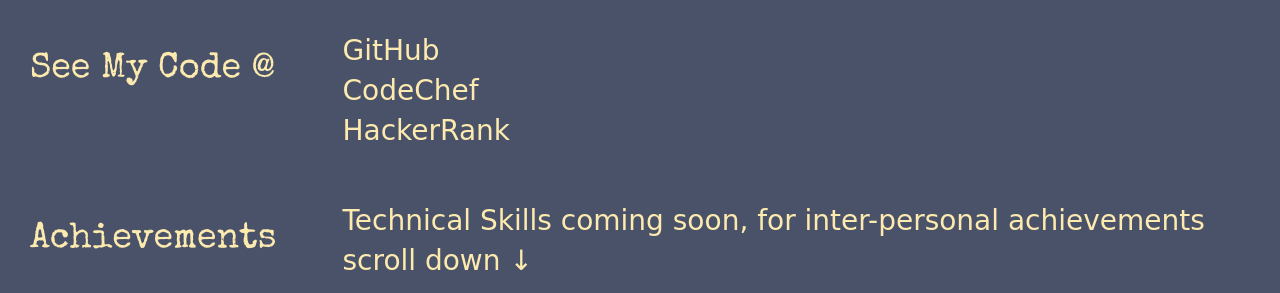
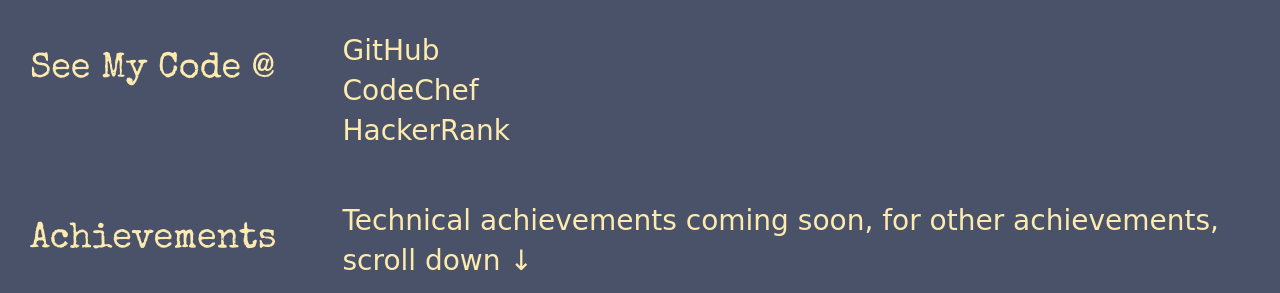
Before and after one commit to raunaksingwi/raunaksingwi.github.io, a plain HTML site: page skills-and-achievements.html in a window 1280 px wide. Shown: the part 659-952 px from the top of the page. Drawn offline with nearby package versions, Linux system fonts and the light colour scheme; a web font is replaced by a local one.

Commit message:
correct typo

```diff
--- a/skills-and-achievements.html
+++ b/skills-and-achievements.html
@@ -119,7 +119,7 @@
                     <h1>Achievements</h1>
                 </div>
                 <div class="col-xs-12 col-md-9">
-                    <p>Technical Skills coming soon, for inter-personal achievements scroll down ↓<br>
+                    <p>Technical achievements coming soon, for other achievements, scroll down ↓<br>
                     </p>
                 </div>
             </div>
```
